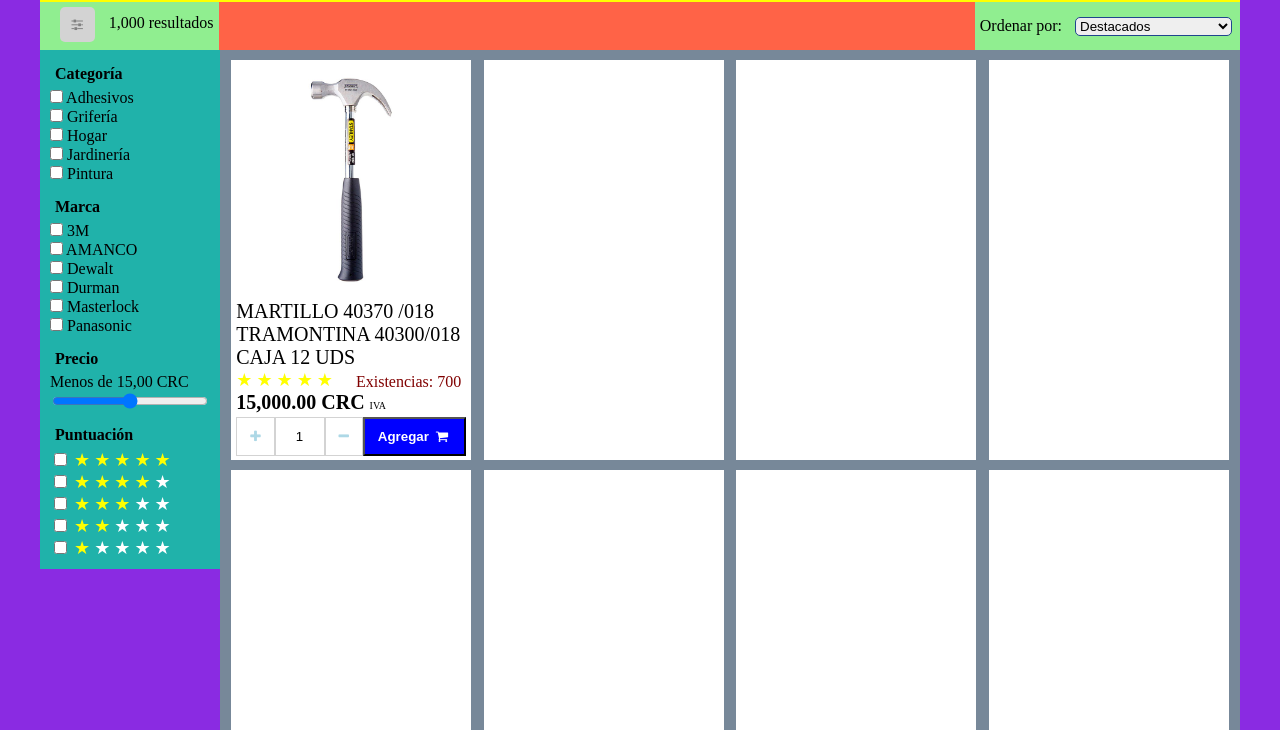
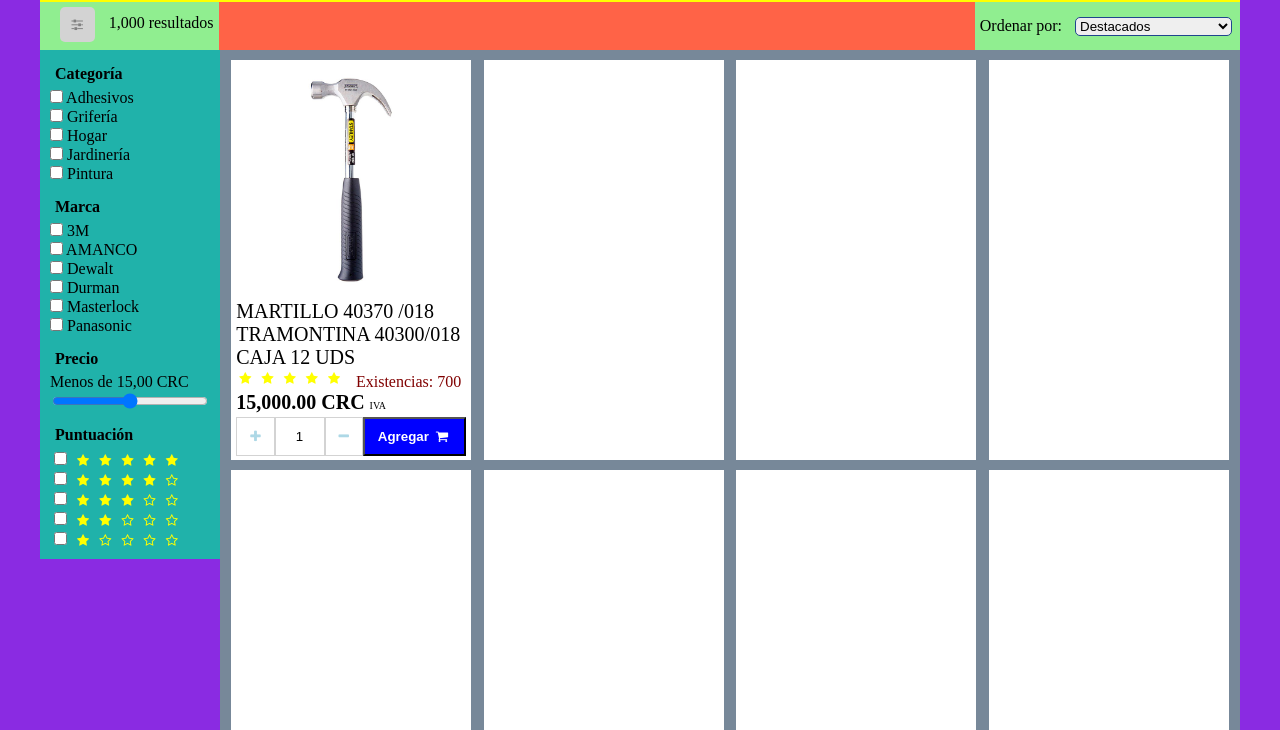
Before and after one commit to esaavedra89/E-Commerce, a plain HTML site: page index.html in a window 1280 px wide. Shown: the part 70-800 px from the top of the page. Drawn offline with Linux system fonts and the light colour scheme.

Commit message:
editando estrellas en articulos

```diff
--- a/Estilos/CarritoDeCompras.css
+++ b/Estilos/CarritoDeCompras.css
@@ -120,7 +120,6 @@
 .barraLateral
 {
     /* border: 3px solid green; */
-    background-color: lightseagreen;
     float: right;
     width: 30%;
     height: 500px;
@@ -130,6 +129,7 @@
 {
     background-color: white;
     margin: 10px;
+    padding: 5px;
 }
 
 #tituloFormulario
@@ -141,7 +141,6 @@
 
 #formularioSuperior
 {
-    background-color: yellowgreen;
     display: flex;
     flex-direction: column;
     margin-bottom: 10px;
@@ -165,11 +164,6 @@
     height: 30px;
 }
 
-#formularioInferior
-{
-    background-color: violet;
-}
-
 #tabla
 {
     width: 100%;
@@ -178,18 +172,23 @@
 .filasFormulario
 {
     height: 35px;
-    background-color: lightcoral;
 }
 
 .columnaDos
 {
-    background-color: lightgreen;
     text-align: right; /* Alinea los elementos adentro hacia la derecha. */
+}
+
+.labelsTotal
+{
+    font-size: large;
+    font-weight: bold;
+    color: #1f468e;
 }
 
 #botonPagar
 {
-    background-color: blue;
+    background-color: #1f468e;
     color: white;
     width: 100%;
     height: 40px;
@@ -306,11 +305,26 @@
 .txtDetallesArticulo
 {
     background-color: lightsalmon;
+    padding: 0px;
+    margin: 0px;
+    font-size: 16px;
+    text-transform: uppercase;
 }
 
 #precioArticulo
 {
     background-color: lightsalmon;
+    padding: 0px;
+    margin: 0px;
+    font-size: 18px;
+    font-weight: bold;
+    text-transform: uppercase;
+}
+
+.letrasPequenas
+{
+    font-size: 10px;
+    font-weight: normal;
 }
 
 /************************************/
--- a/Estilos/EstilosIndex.css
+++ b/Estilos/EstilosIndex.css
@@ -162,7 +162,7 @@
       color: yellow;
       margin: 0px;
       padding: 0px;
-      font-size: large;
+      font-size: small;
       font: outline;
   }
 
@@ -170,8 +170,8 @@
   {
     margin: 0px;
     padding: 0px;
-    color: white;
-    font-size: large;
+    color: yellow;
+    font-size: small;
     }
 
   .clasificacion
--- a/index.html
+++ b/index.html
@@ -76,54 +76,54 @@
                     <div>
                         <p class="clasificacion">
                             <input type="checkbox" class="cboxPuntuacion" value="first_checkbox">
-                            <label class="estellaNaranja">★</label>
-                            <label class="estellaNaranja">★</label>
-                            <label class="estellaNaranja">★</label>
-                            <label class="estellaNaranja">★</label>
-                            <label class="estellaNaranja">★</label>
+                            <label class="estellaNaranja icon-star"></label>
+                            <label class="estellaNaranja icon-star"></label>
+                            <label class="estellaNaranja icon-star"></label>
+                            <label class="estellaNaranja icon-star"></label>
+                            <label class="estellaNaranja icon-star"></label>
                         </p>
                     </div>
                     <div>
                         <p class="clasificacion">
                             <input type="checkbox" class="cboxPuntuacion" value="first_checkbox">
-                          <label class="estellaNaranja">★</label>
-                          <label class="estellaNaranja">★</label>
-                          <label class="estellaNaranja">★</label>
-                          <label class="estellaNaranja">★</label>
-                          <label class="estellaVacia">★</label>
+                          <label class="estellaNaranja icon-star"></label>
+                          <label class="estellaNaranja icon-star"></label>
+                          <label class="estellaNaranja icon-star"></label>
+                          <label class="estellaNaranja icon-star"></label>
+                          <label class="estellaVacia icon-star-empty"></label>
                         </p>
                     </div>
 
                     <div>
                         <p class="clasificacion">
                             <input type="checkbox" class="cboxPuntuacion" value="first_checkbox">
-                          <label class="estellaNaranja">★</label>
-                          <label class="estellaNaranja">★</label>
-                          <label class="estellaNaranja">★</label>
-                          <label class="estellaVacia">★</label>
-                          <label class="estellaVacia">★</label>
+                          <label class="estellaNaranja icon-star"></label>
+                          <label class="estellaNaranja icon-star"></label>
+                          <label class="estellaNaranja icon-star"></label>
+                          <label class="estellaVacia icon-star-empty"></label>
+                          <label class="estellaVacia icon-star-empty"></label>
                         </p>
                     </div>
 
                     <div>
                         <p class="clasificacion">
                             <input type="checkbox" class="cboxPuntuacion" value="first_checkbox">
-                            <label class="estellaNaranja">★</label>
-                            <label class="estellaNaranja">★</label>
-                            <label class="estellaVacia">★</label>
-                            <label class="estellaVacia">★</label>
-                            <label class="estellaVacia">★</label>
+                            <label class="estellaNaranja icon-star"></label>
+                            <label class="estellaNaranja icon-star"></label>
+                            <label class="estellaVacia icon-star-empty"></label>
+                            <label class="estellaVacia icon-star-empty"></label>
+                            <label class="estellaVacia icon-star-empty"></label>
                         </p>
                     </div>
 
                     <div>
                         <p class="clasificacion">
                             <input type="checkbox" class="cboxPuntuacion" value="first_checkbox">
-                            <label class="estellaNaranja">★</label>
-                            <label class="estellaVacia">★</label>
-                            <label class="estellaVacia">★</label>
-                            <label class="estellaVacia">★</label>
-                            <label class="estellaVacia">★</label>
+                            <label class="estellaNaranja icon-star"></label>
+                            <label class="estellaVacia icon-star-empty"></label>
+                            <label class="estellaVacia icon-star-empty"></label>
+                            <label class="estellaVacia icon-star-empty"></label>
+                            <label class="estellaVacia icon-star-empty"></label>
                         </p>
                     </div>
                 </div>
@@ -143,11 +143,11 @@
                                 </div>
                                     <div id="detallesArticuloValoracion">
                                         <p id="txtEstrellasArticulo">
-                                            <label class="estellaNaranja">★</label>
-                                            <label class="estellaNaranja">★</label>
-                                            <label class="estellaNaranja">★</label>
-                                            <label class="estellaNaranja">★</label>
-                                            <label class="estellaNaranja">★</label>
+                                            <label class="estellaNaranja icon-star"></label>
+                                            <label class="estellaNaranja icon-star"></label>
+                                            <label class="estellaNaranja icon-star"></label>
+                                            <label class="estellaNaranja icon-star"></label>
+                                            <label class="estellaNaranja icon-star"></label>
                                         </p>
 
                                         <label id="lblExistencias">Existencias: <span id="existenciaArticulo">700</span> </label>
```
Also changed, not shown: Paginas/CarritoDeCompras.html (+8 -2 lines).
